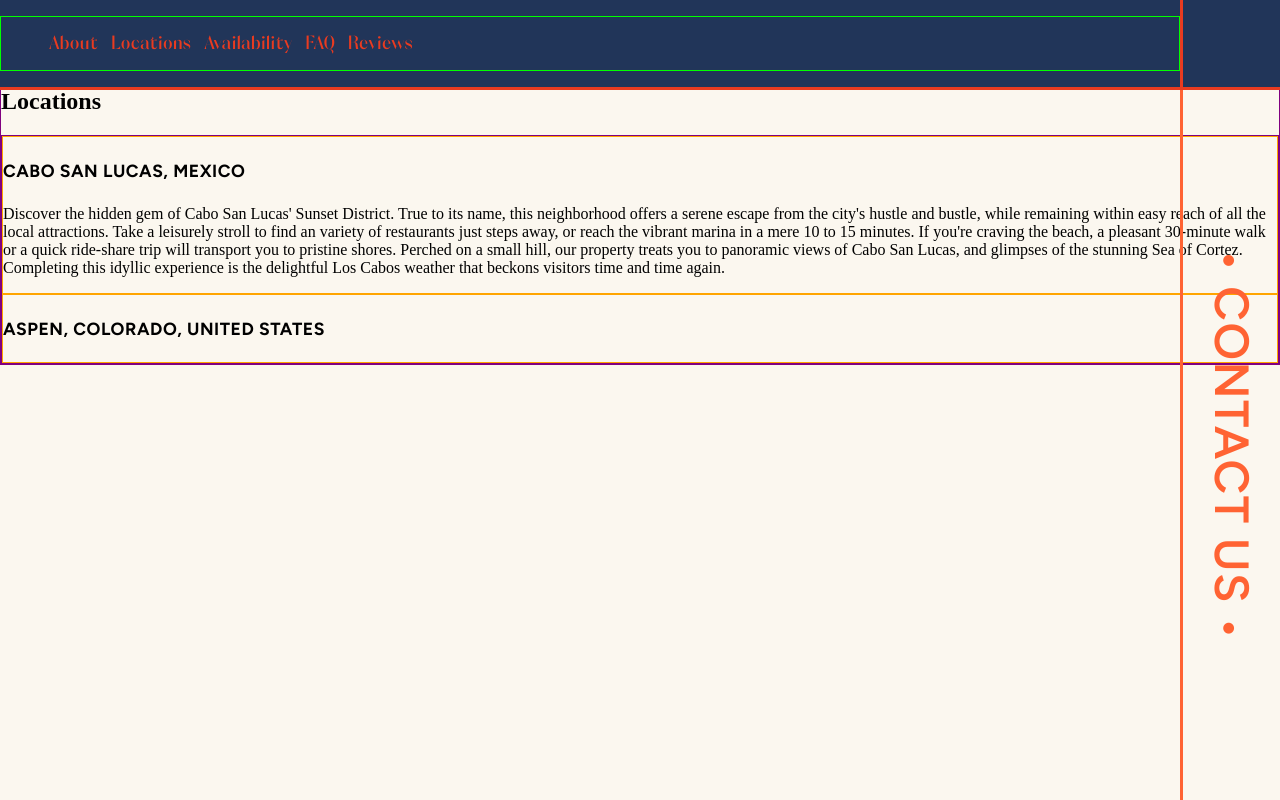
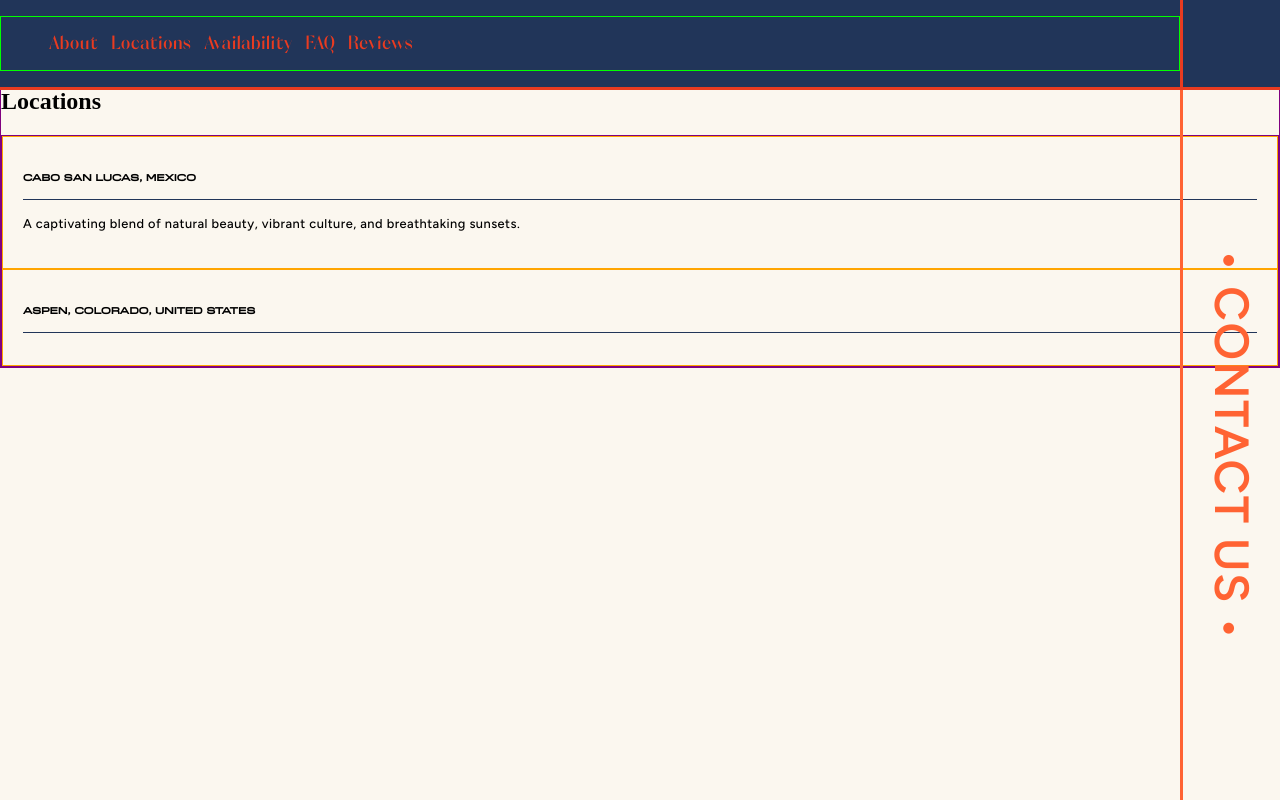
Before and after one commit to KParrish193/whole-tel, a Next.js app in the folder frontend/: page /locations in a window 1280 px wide. Built offline with nearby package versions, Linux system fonts and the light colour scheme.

Commit message:
additional location card updates

```diff
--- a/frontend/components/sanity-content-layouts/locations-grid.js
+++ b/frontend/components/sanity-content-layouts/locations-grid.js
@@ -9,10 +9,10 @@ const LocationsGrid = ({ locations }) => {
           return(
               <div className={styles["location-card-wrapper"]} key={index}>
                 <div className={styles['location-card-heading']}>
-                  <h4 style={figtree.style}>{location.name}</h4>
+                  <h4 style={metal2.style}>{location.name}</h4>
                 </div>
-                <div>
-                  <p>{location.blurb}</p>
+                <div className={styles['location-card-content']}>
+                  <p style={figtree.style}>{location.smallBlurb}</p>
                 </div>
               </div>
               );
--- a/frontend/pages/locations/index.js
+++ b/frontend/pages/locations/index.js
@@ -12,6 +12,7 @@ const Locations = () => {
       blurb:
         "Discover the hidden gem of Cabo San Lucas' Sunset District. True to its name, this neighborhood offers a serene escape from the city's hustle and bustle, while remaining within easy reach of all the local attractions. Take a leisurely stroll to find an variety of restaurants just steps away, or reach the vibrant marina in a mere 10 to 15 minutes. If you're craving the beach, a pleasant 30-minute walk or a quick ride-share trip will transport you to pristine shores. Perched on a small hill, our property treats you to panoramic views of Cabo San Lucas, and glimpses of the stunning Sea of Cortez. Completing this idyllic experience is the delightful Los Cabos weather that beckons visitors time and time again.",
       icon: "",
+      smallBlurb: "A captivating blend of natural beauty, vibrant culture, and breathtaking sunsets."
     },
     {
       name: "Aspen, Colorado, United States",
--- a/frontend/styles/_variables.scss
+++ b/frontend/styles/_variables.scss
@@ -13,3 +13,8 @@ $tablet: 577px;
 $desktop: 869px;
 $widescreen: 1075px;
 $fullhd: 1345px;
+
+// TODO refactor styles to include these
+// Nav and sidebar
+$navheight: 100px;
+$sidebarwidth: 100px;
--- a/frontend/styles/sanity-components/LocationsGrid.module.scss
+++ b/frontend/styles/sanity-components/LocationsGrid.module.scss
@@ -7,9 +7,17 @@
 
     .location-card-wrapper {
         border: solid 1px orange;
+        padding: 20px;
 
         .location-card-heading {
             @include subheading-small;
+            font-size: 0.75rem;
+            border-bottom: solid 1px $delft-blue;
+        }
+
+        .location-card-content {
+            @include body;
+            font-size: 0.8rem;
         }
     }
 }
```
